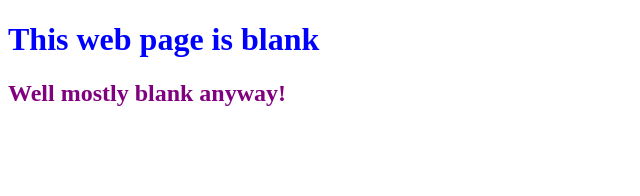
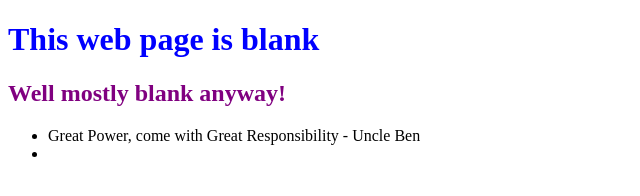
Before and after one commit to mnvasi/0main_openSAP_repo, a plain HTML site: page index.html in a window 1280 px wide. Shown: the whole page, without its empty margins (0-640 px from the left). Drawn offline with Linux system fonts and the light colour scheme.

Commit message:
Added  a quote

```diff
--- a/index.html
+++ b/index.html
@@ -7,5 +7,9 @@
 	<body>
 		<h1 style = "color: Blue"> This web page is blank</h1>
 		<h2 style = "color: Purple"> Well mostly blank anyway! </h2>
+		<ul>
+			<li>Great Power, come with Great Responsibility - Uncle Ben</li>
+			<li></li>
+		</ul>
 	</body>
 </html>
```
